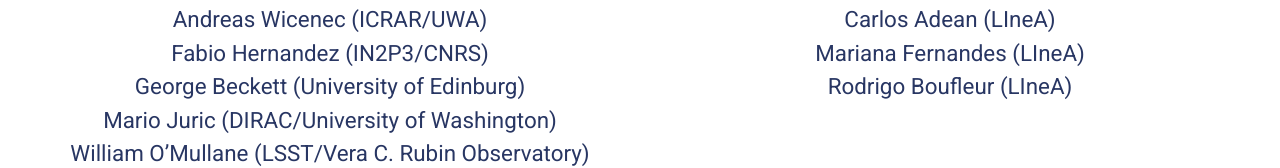
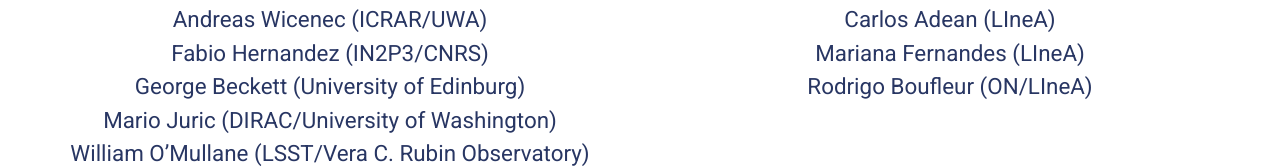
Before and after one commit to linea-it/monocerotis, a React (Create React App) app in the folder frontend/: page / in a window 1280 px wide. Shown: the part 479-647 px from the top of the page. Built offline with nearby package versions, Linux system fonts and the light colour scheme; the HTML template or start-up script is replaced by a standard one.

Commit message:
feat: change data speakers

```diff
--- a/frontend/src/pages/Home/index.js
+++ b/frontend/src/pages/Home/index.js
@@ -42,7 +42,7 @@
                 <div>
                   <Typography align="center" color="primary" className={classes.blockText}>Carlos Adean (LIneA)</Typography>
                   <Typography align="center" color="primary" className={classes.blockText}>Mariana Fernandes (LIneA)</Typography>
-                  <Typography align="center" color="primary" className={classes.blockText}>Rodrigo Boufleur (LIneA)</Typography>
+                  <Typography align="center" color="primary" className={classes.blockText}>Rodrigo Boufleur (ON/LIneA)</Typography>
                 </div>
                 </Grid>
               </Grid>
```
